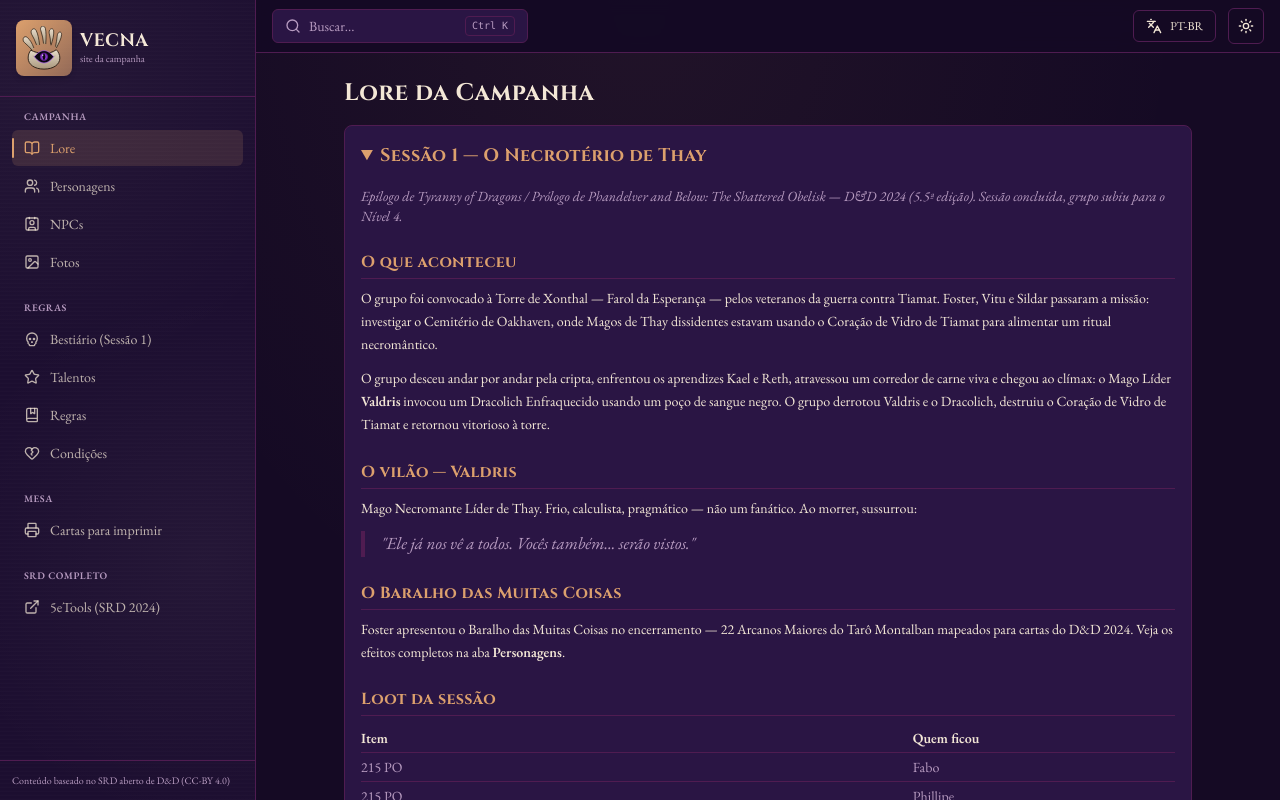
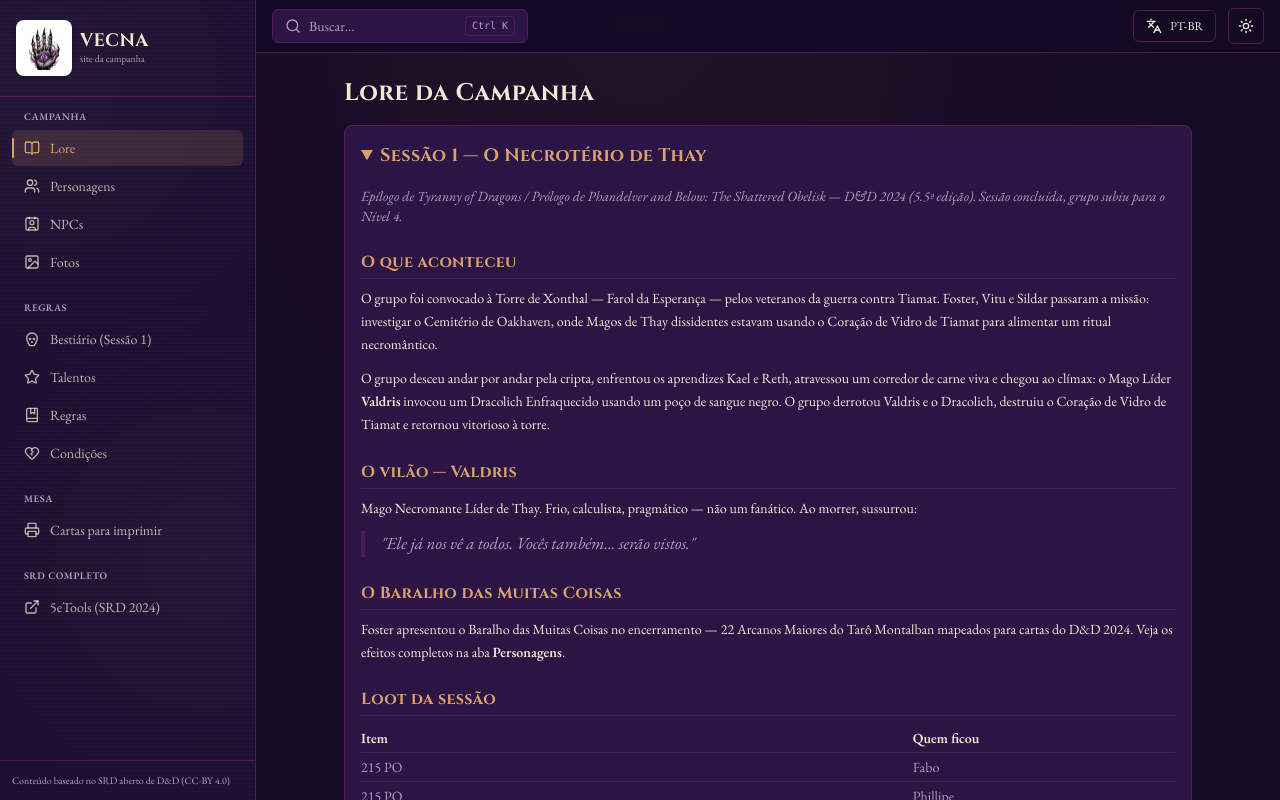
Before and after one commit to Gabrielcafens/vecna-site, a React (Vite) app: page / in a window 1280 px wide. Built offline with nearby package versions, Linux system fonts and the light colour scheme.

Commit message:
Troca logo pelo desenho feito no Gemini (mão + olho roxo)
Substitui o ícone SVG por arte gerada pelo próprio Gabriel, usada
como logo na sidebar e como favicon.

```diff
--- a/index.html
+++ b/index.html
@@ -2,7 +2,7 @@
 <html lang="pt-BR">
   <head>
     <meta charset="UTF-8" />
-    <link rel="icon" type="image/svg+xml" href="/vecna-site/favicon.svg" />
+    <link rel="icon" type="image/png" href="/vecna-site/logo-hand.png" />
     <meta name="viewport" content="width=device-width, initial-scale=1.0" />
     <link rel="preconnect" href="https://fonts.googleapis.com">
     <link rel="preconnect" href="https://fonts.gstatic.com" crossorigin>
--- a/src/components/GrimoireIcon.tsx
+++ /dev/null
@@ -1,49 +0,0 @@
-export function GrimoireIcon({ className }: { className?: string }) {
-  return (
-    <svg viewBox="0 0 100 100" className={className} xmlns="http://www.w3.org/2000/svg">
-      <defs>
-        <linearGradient id="handGrad" x1="0" y1="0" x2="0" y2="1">
-          <stop offset="0%" stopColor="#e7dccb" />
-          <stop offset="100%" stopColor="#a9987d" />
-        </linearGradient>
-        <radialGradient id="eyeIris" cx="50%" cy="50%" r="55%">
-          <stop offset="0%" stopColor="#e3c9ff" />
-          <stop offset="35%" stopColor="#a55bf0" />
-          <stop offset="70%" stopColor="#6d21a8" />
-          <stop offset="100%" stopColor="#2d0f4a" />
-        </radialGradient>
-      </defs>
-
-      <ellipse cx="50" cy="93" rx="20" ry="3.5" fill="black" opacity="0.25" />
-
-      {/* Garras / dedos, estilo desenho a nanquim */}
-      <path d="M66 44c4-13 7-24 6-33-0.5-4-4-6-7-4s-4 6-3 10c2 8 3 17 3 25" fill="url(#handGrad)" stroke="#241a12" strokeWidth="1.6" strokeLinejoin="round" />
-      <path d="M78 50c6-11 11-21 12-30 0.5-4-2-7-5-6s-5 5-5 9c-1 8-2 16-4 24" fill="url(#handGrad)" stroke="#241a12" strokeWidth="1.6" strokeLinejoin="round" />
-      <path d="M54 41c1-16 1-28-1-36-1-4-5-6-8-4s-4 6-2 10c3 9 5 19 6 29" fill="url(#handGrad)" stroke="#241a12" strokeWidth="1.6" strokeLinejoin="round" />
-      <path d="M40 43c-2-15-4-26-8-33-2-4-6-5-9-2s-3 7-1 11c4 7 8 15 11 24" fill="url(#handGrad)" stroke="#241a12" strokeWidth="1.6" strokeLinejoin="round" />
-      <path d="M27 50c-4-11-9-19-15-24-3-3-8-2-9 2s0 8 3 10c6 5 12 11 17 17" fill="url(#handGrad)" stroke="#241a12" strokeWidth="1.6" strokeLinejoin="round" />
-
-      {/* Palma / dorso da mão */}
-      <path
-        d="M20 55c-4 5-6 11-6 18 0 15 15 25 36 25s36-10 36-25c0-8-3-14-8-19-9 6-16 8-28 8s-22-3-30-7Z"
-        fill="url(#handGrad)"
-        stroke="#241a12"
-        strokeWidth="2"
-      />
-
-      {/* Rugas / textura da pele */}
-      <path d="M28 60q22 9 44-1M24 68q26 10 52 0" stroke="#241a12" strokeWidth="0.8" fill="none" opacity="0.35" />
-
-      {/* Olho na palma */}
-      <path
-        d="M28 70c8-10 15-14 22-14s14 4 22 14c-8 10-15 14-22 14s-14-4-22-14Z"
-        fill="#0b0710"
-        stroke="#a55bf0"
-        strokeWidth="1.6"
-      />
-      <circle cx="50" cy="70" r="9.5" fill="url(#eyeIris)" />
-      <path d="M50 61.5c-2.5 5-3.5 6-3.5 8.5s1 3.5 3.5 8.5c2.5-5 3.5-6 3.5-8.5s-1-3.5-3.5-8.5Z" fill="#0b0710" />
-      <circle cx="47" cy="66.5" r="1.6" fill="#f3e6ff" opacity="0.9" />
-    </svg>
-  )
-}
--- a/src/components/Sidebar.tsx
+++ b/src/components/Sidebar.tsx
@@ -2,7 +2,6 @@ import { NavLink } from 'react-router-dom'
 import { cn } from '@/lib/utils'
 import { useT } from '@/lib/i18n'
 import { BookOpen, Users, Contact, Skull, Printer, Image as ImageIcon, Star, BookMarked, HeartCrack, ExternalLink } from 'lucide-react'
-import { GrimoireIcon } from '@/components/GrimoireIcon'
 
 const SRD_5ETOOLS_URL = 'https://5e.tools/spells.html#filter=source%3AXPHB%2CXDMG%2CXMM'
 
@@ -37,8 +36,8 @@ export function Sidebar({ onNavigate }: { onNavigate?: () => void }) {
   return (
     <aside className="flex h-full w-64 shrink-0 flex-col border-r border-[var(--border)] bg-[var(--sidebar)] text-[var(--sidebar-foreground)]">
       <div className="flex items-center gap-2 px-4 py-5 border-b border-[var(--border)]">
-        <div className="relative flex h-14 w-14 items-center justify-center rounded-lg bg-gradient-to-br from-[var(--accent)] to-[var(--accent)]/60 shadow-md shadow-[var(--accent)]/20 shrink-0">
-          <GrimoireIcon className="h-11 w-11" />
+        <div className="relative flex h-14 w-14 items-center justify-center overflow-hidden rounded-lg bg-white shadow-md shadow-[var(--accent)]/30 shrink-0 p-1">
+          <img src={`${import.meta.env.BASE_URL}logo-hand.png`} alt="Vecna" className="h-full w-full object-contain" />
         </div>
         <div>
           <div className="font-display text-lg font-bold tracking-[0.15em] leading-none">{t('app.title')}</div>
```
Also changed, not shown: public/favicon.svg (deleted), public/logo-hand.png (added).
